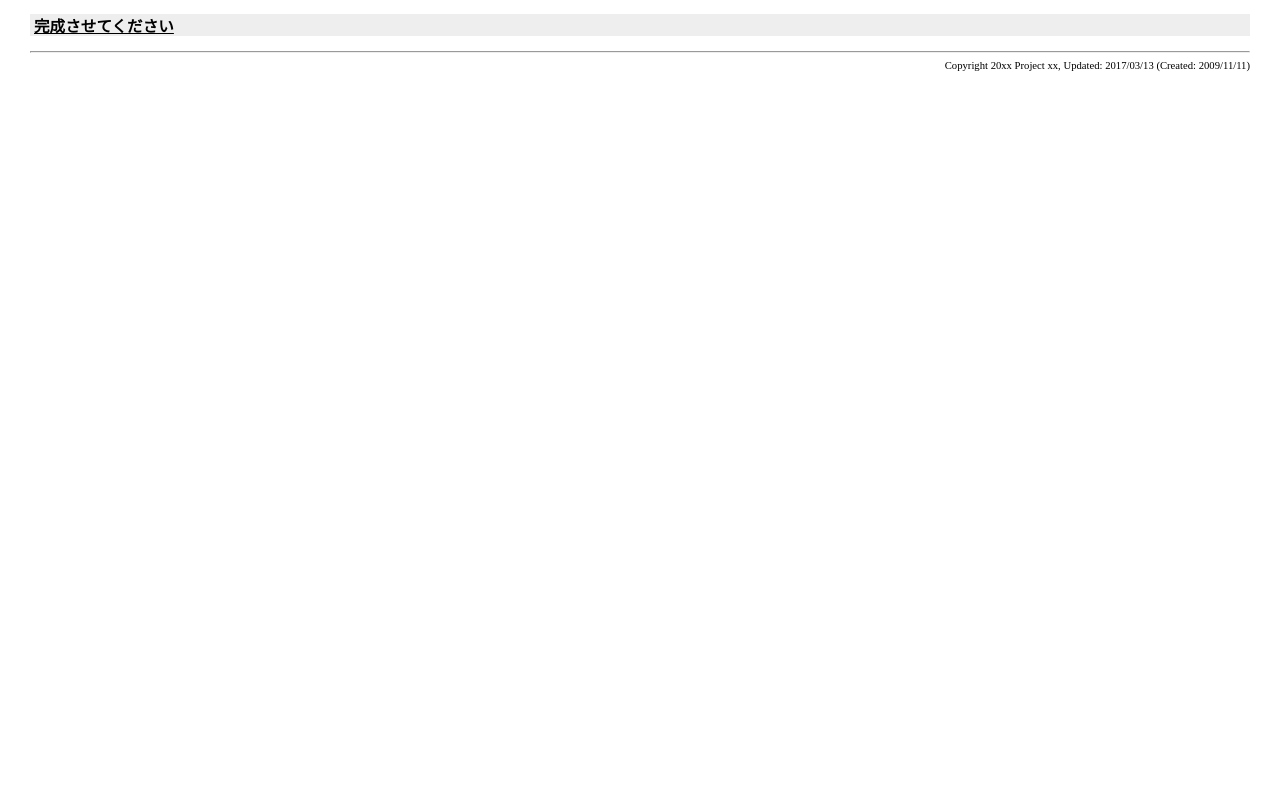
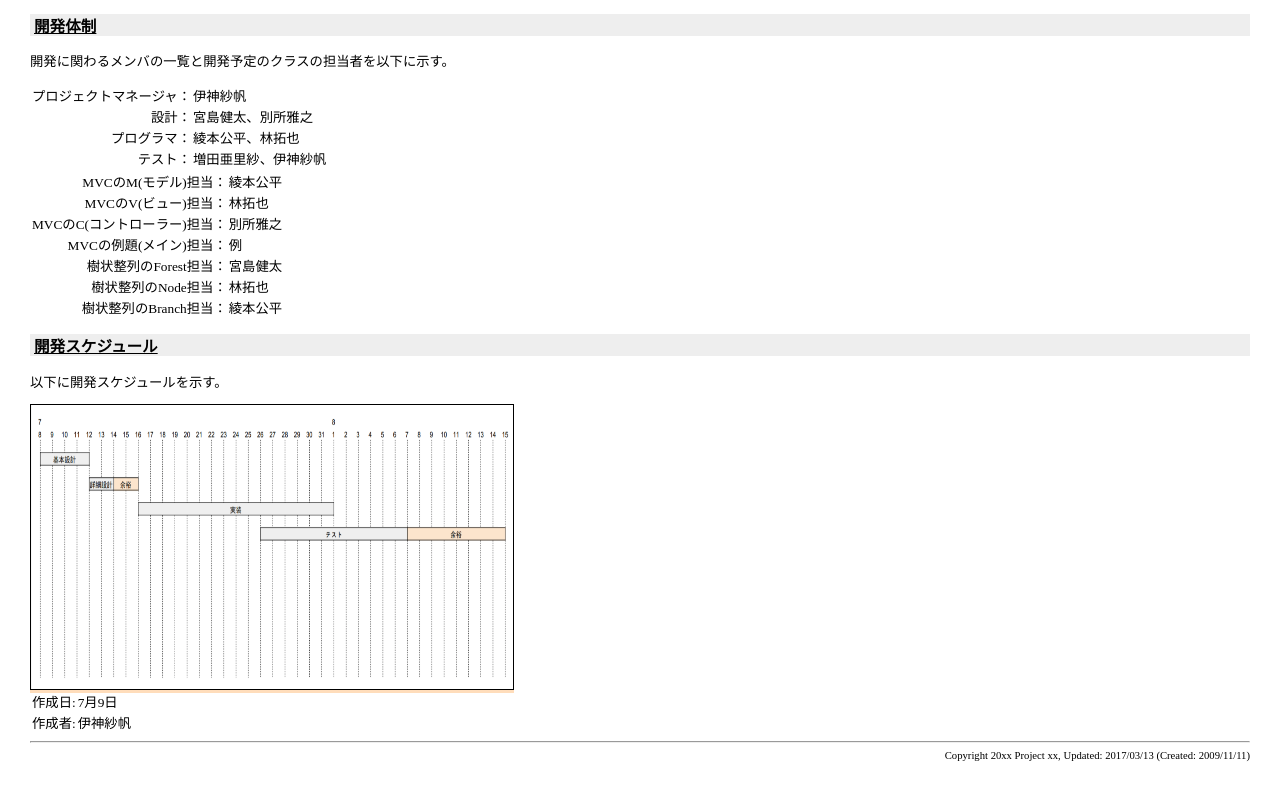
Before and after one commit to ma-sa321/se2_2020, a plain HTML site: page Forest_Document/DevelopmentPlan/index.html in a window 1280 px wide. Shown: the part 119-910 px from the top of the page. Before the commit the page ends 800 px from the top, so only its background shows below. Drawn offline with Linux system fonts and the light colour scheme.

Commit message:
開発計画書を完成させた

```diff
--- a/Forest_Document/DevelopmentPlan/index.html
+++ b/Forest_Document/DevelopmentPlan/index.html
@@ -249,8 +249,62 @@ th {
 <hr>
 <h2>ソフトウェア工学II「樹状整列」開発計画書</h2>
 <div class="belt">
-<h3><a name="KanseiSaseteKudasai">完成させてください</a></h3>
+  <h3><a name="KanseiSaseteKudasai">開発体制</a></h3>
 </div>
+<p>開発に関わるメンバの一覧と開発予定のクラスの担当者を以下に示す。</p>
+<table>
+  <tr>
+    <td style="text-align: right">プロジェクトマネージャ：</td>
+    <td>伊神紗帆</td>
+  </tr>
+  <tr>
+    <td style="text-align: right">設計：</td><td>宮島健太、別所雅之</td>
+  </tr>
+  <tr>
+    <td style="text-align: right">プログラマ：</td><td>綾本公平、林拓也</td>
+  </tr>
+  <tr>
+    <td style="text-align: right">テスト：</td><td>増田亜里紗、伊神紗帆</td>
+</table>
+<table>
+  <tr>
+    <td style="text-align: right">MVCのM(モデル)担当：</td>
+    <td>綾本公平</td>
+  </tr>
+  <tr>
+    <td style="text-align: right">MVCのV(ビュー)担当：</td>
+    <td>林拓也</td>
+  </tr>
+  <tr>
+    <td style="text-align: right">MVCのC(コントローラー)担当：</td>
+    <td>別所雅之</td>
+  </tr>
+  <tr>
+    <td style="text-align: right">MVCの例題(メイン)担当：</td>
+    <td>例</td>
+  </tr>
+  <tr>
+    <td style="text-align: right">樹状整列のForest担当：</td>
+    <td>宮島健太</td>
+  </tr>
+  <tr>
+    <td style="text-align: right">樹状整列のNode担当：</td>
+    <td>林拓也</td>
+  </tr>
+  <tr>
+    <td style="text-align: right">樹状整列のBranch担当：</td>
+    <td>綾本公平</td>
+  </tr>
+</table>
+<div class="belt">
+  <h3><a name="KanseiSaseteKudasai">開発スケジュール</a></h3>
+</div>
+<p>以下に開発スケジュールを示す。</p>
+<a href="developmentPlan.png"><img src="developmentPlan.png" width="484" height="286"></a>
+<table>
+  <tr><td style="text-align: right">作成日:</td><td>7月9日</td></tr>
+  <tr><td style="text-align: right">作成者:</td><td>伊神紗帆</td></tr>
+</table>
 <hr>
 <div class="right-small">Copyright 20xx Project xx, Updated: 2017/03/13 (Created: 2009/11/11)</div>
 </body>
```
Also changed, not shown: Forest_Document/DevelopmentPlan/developmentPlan.png (added).
